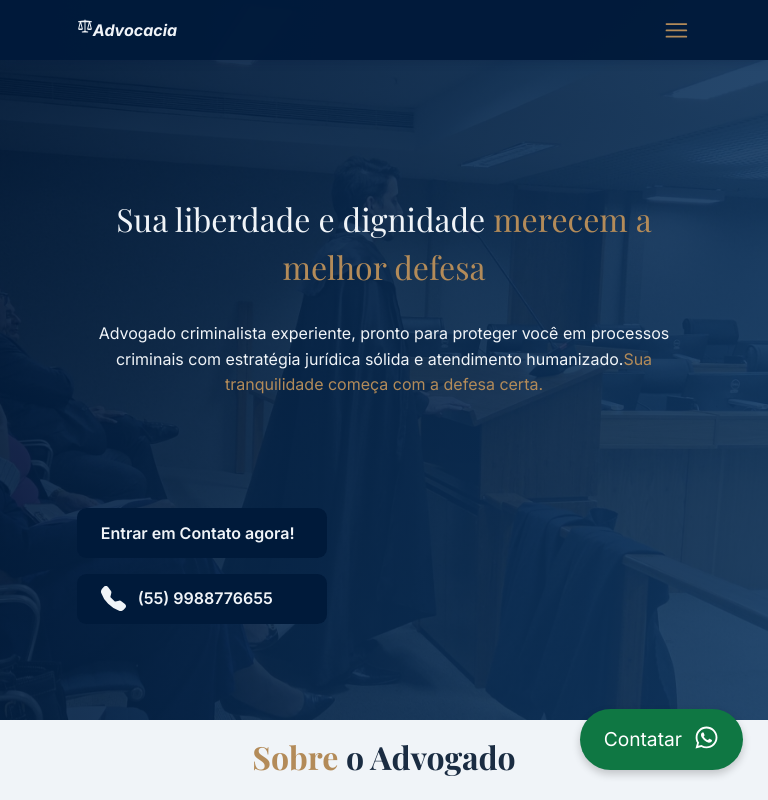
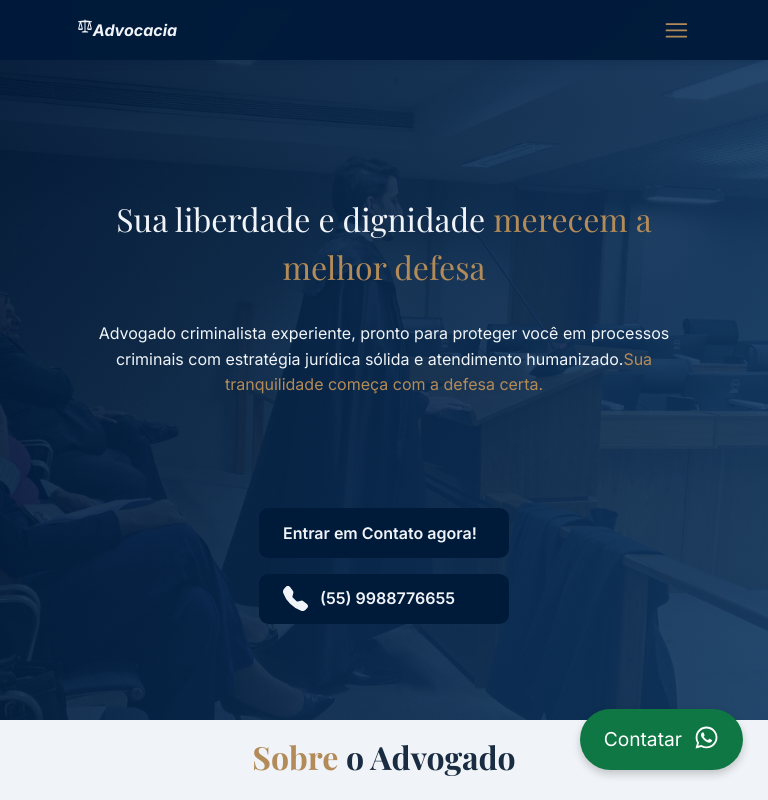
Before and after one commit to murilosilva100/lp-advocacia-app, a React (Vite) app: page / in a window 768 px wide. Shown: the top 800 px of the page. Built offline with nearby package versions, Linux system fonts and the light colour scheme; a web font is replaced by a local one.

Commit message:
Sétimo commit: Correção do caminho de imagem

```diff
--- a/src/components/About.jsx
+++ b/src/components/About.jsx
@@ -1,5 +1,5 @@
 import React from "react";
-import aboutImage from "../assets/imageAbout.jpg";
+import imageAbout from "../assets/imageAbout.jpg";
 import useScrollAnimation from "../hooks/useScrollAnimation";
 import "../styles/About.css";
 
@@ -37,7 +37,7 @@ export default function About() {
             </p>
           </div>
           <div className="item-about box-imagem-central">
-            <img src={aboutImage} alt="Pessoa de terno" />
+            <img src={imageAbout} alt="Pessoa de terno" />
             <div className="info-adicional">OAB/DF: 0000/00</div>
           </div>
           <div className="item-about card-about">
--- a/src/styles/home.css
+++ b/src/styles/home.css
@@ -167,6 +167,7 @@
   #cta_buttons {
     display: flex;
     flex-direction: column;
+    align-items: center;
     padding-top: 5rem;
     gap: 1rem;
   }
```
